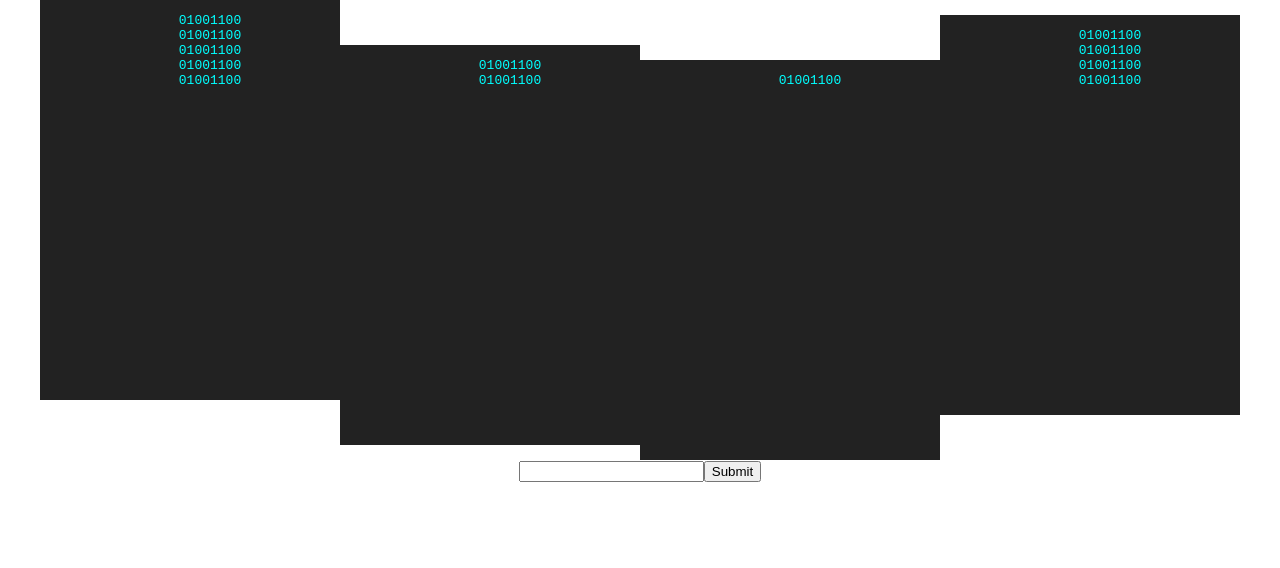
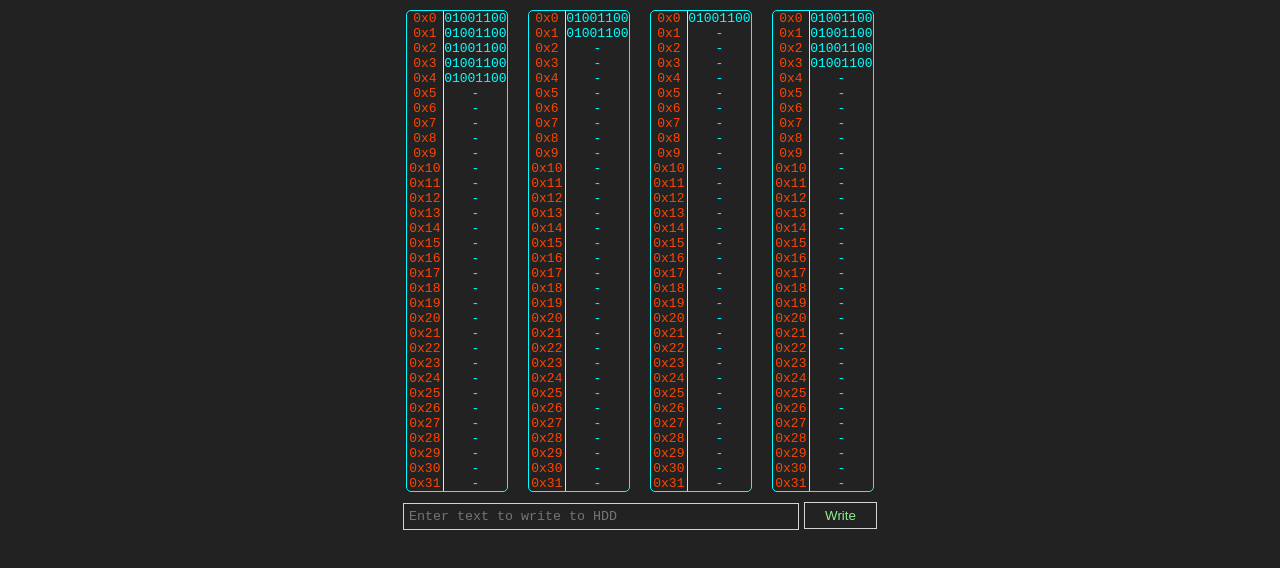
Before and after one commit to Mewse/BitRaider, a React (Create React App) app: page / in a window 1280 px wide. Shown: the top 568 px of the page. Built offline with nearby package versions, Linux system fonts and the light colour scheme.

Commit message:
Updated UI to be cooler.

```diff
--- a/src/App.css
+++ b/src/App.css
@@ -1,3 +1,12 @@
+* {
+  margin: 0;
+  padding: 0;
+}
+
+body {
+  background-color: #222222;
+}
+
 .App {
   text-align: center;
 }
--- a/src/components/Drive.css
+++ b/src/components/Drive.css
@@ -1,12 +1,39 @@
 .drive {
     display: inline-block;
-    width: 300px;
+    width: 100px;
     background-color: #222222;
     color: cyan;
     font-family: monospace;
-    height: 50vh;
+    border: 1px solid cyan;
+    border-radius: 5px;
+    margin: 10px;
+    text-align: center;
+}
+
+.drive table {
+    width: 100%;
+    border-collapse: collapse;
+}
+
+.drive table td:first-child {
+    border-right: 1px solid yellow;
 }
 
 .drive-item {
     list-style: none;
 }
+
+.drive-data {
+    text-align: center;
+}
+
+.drive-data:hover {
+    background-color: blue;
+    color: yellow;
+    cursor: pointer;
+}
+
+.drive-index {
+    color: orangered;
+    padding: 0 2px;
+}
--- a/src/components/Drive.jsx
+++ b/src/components/Drive.jsx
@@ -4,9 +4,19 @@ import "./Drive.css";
 const Drive = (props) => {
     return (
         <div className="drive">
-            <ul>
-                {props.data.map(item => <li className="drive-item">{item}</li>)}
-            </ul>
+            <table>
+                <tbody>
+                    {Array(props.size).fill().map((item, index) => {
+                        const data = props.data[index] === undefined ? "-" : props.data[index];
+                        return (
+                            <tr key={index} className="drive-item">
+                                <td className="drive-index">0x{index}</td>
+                                <td className="drive-data">{data}</td>
+                            </tr>
+                        )
+                    })}
+                </tbody>
+            </table>
         </div>
     )
 }
--- /dev/null
+++ b/src/containers/BitRaiderApp.css
@@ -0,0 +1,25 @@
+.drive-container {
+    display: inline-flex;
+}
+
+.data-input {
+    background-color: #222222;
+    color: cyan;
+    font-family: monospace;
+    border: 1px solid lightgray;
+    padding: 5px;
+    width: 30vw;
+}
+
+.data-submit {
+    background-color: #222222;
+    color: lightgreen;
+    padding: 5px 20px;
+    margin-left: 5px;
+    border: 1px solid lightgray;
+}
+
+.data-submit:hover {
+    color: white;
+    background-color: red;
+}
--- a/src/containers/BitRaiderApp.jsx
+++ b/src/containers/BitRaiderApp.jsx
@@ -1,5 +1,5 @@
 import React from 'react';
-
+import './BitRaiderApp.css';
 import Drive from '../components/Drive';
 
 const RAID = {
@@ -38,7 +38,7 @@ class BitRaiderApp extends React.Component {
                 parityChunks: [{startAddress: "2x0", length: 16}]
             }
         },
-        driveSize: 64,
+        driveSize: 32,
         driveStates: {
             "1": STATES.HEALTHY,
             "2": STATES.HEALTHY,
@@ -77,15 +77,15 @@ class BitRaiderApp extends React.Component {
     render() {
         return (
             <div>
-                <div>
-                    <Drive data={this.state.data['1']} />
-                    <Drive data={this.state.data['2']} />
-                    <Drive data={this.state.data['3']} />
-                    <Drive data={this.state.data['4']} />
+                <div className="drive-container">
+                    <Drive size={this.state.driveSize} data={this.state.data['1']} />
+                    <Drive size={this.state.driveSize} data={this.state.data['2']} />
+                    <Drive size={this.state.driveSize} data={this.state.data['3']} />
+                    <Drive size={this.state.driveSize} data={this.state.data['4']} />
                 </div>
                 <div>
-                    <input type="text"/>
-                    <input type="submit"/>
+                    <input className="data-input" type="text" placeholder="Enter text to write to HDD" />
+                    <input className="data-submit" type="submit" value="Write" onClick={this.write.bind(this)}/>
                 </div>
             </div>
         )
```
